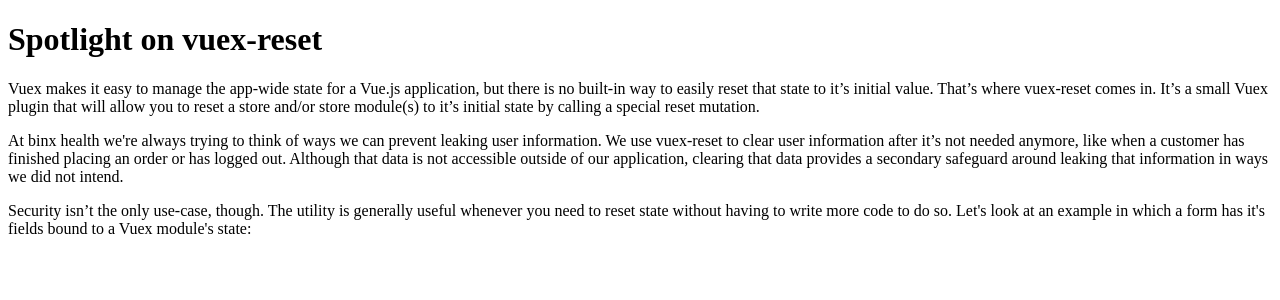
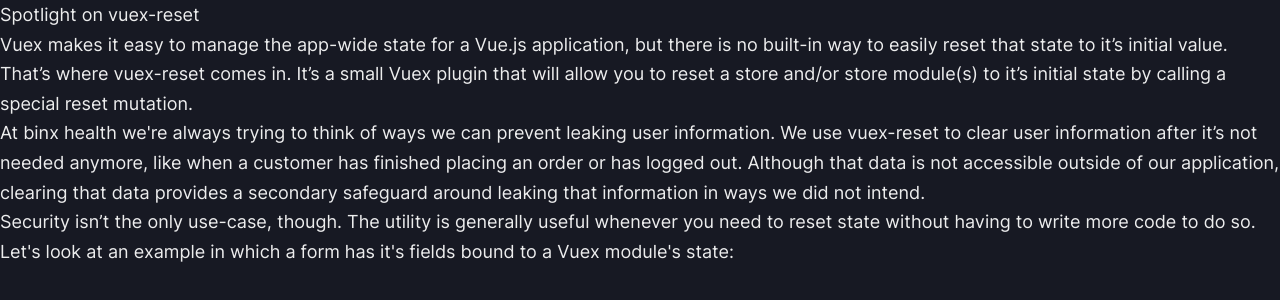
Before and after one commit to ianwalter/ianwalter, a Next.js app: page /posts/2020-12-05~spotlight-on-vuex-reset in a window 1280 px wide. Shown: the top 300 px of the page. Built offline with nearby package versions, Linux system fonts and the light colour scheme.

Commit message:
Adding theme

```diff
--- /dev/null
+++ b/components/Layout.js
@@ -0,0 +1,9 @@
+import { Box } from '@chakra-ui/react'
+
+export default function Layout (props) {
+  return (
+    <Box maxWidth="4xl" mx="auto" px={[6, 6, 6, 6, 0]} pt={8}>
+      {props.children}
+    </Box>
+  )
+}
--- a/package.json
+++ b/package.json
@@ -33,6 +33,7 @@
     "framer-motion": "^2.9.5",
     "next": "^10.0.3",
     "react": "^17.0.1",
-    "react-dom": "^17.0.1"
+    "react-dom": "^17.0.1",
+    "react-icons": "^4.1.0"
   }
 }
--- /dev/null
+++ b/pages/_app.js
@@ -0,0 +1,28 @@
+import { ChakraProvider } from '@chakra-ui/react'
+import { MDXProvider } from '@mdx-js/react'
+import { Heading, Box, Link } from '@chakra-ui/react'
+import theme from '../theme.js'
+import Layout from '../components/Layout.js'
+
+const components = {
+  wrapper: ({ layout, ...props }) => {
+    return (
+      <Layout>
+        <main {...props} />
+      </Layout>
+    )
+  },
+  h1: props => <Heading as="h1" my={6} {...props} />,
+  p: props => <Box as="p" my={4} {...props} />,
+  a: props => <Link color="blue.200" fontWeight="medium" {...props} />
+}
+
+export default function App ({ Component, pageProps }) {
+  return (
+    <ChakraProvider theme={theme}>
+      <MDXProvider components={components}>
+        <Component {...pageProps} />
+      </MDXProvider>
+    </ChakraProvider>
+  )
+}
--- /dev/null
+++ b/pages/_document.js
@@ -0,0 +1,30 @@
+import Document, { Html, Head, Main, NextScript } from 'next/document'
+
+export default class SiteDocument extends Document {
+  render () {
+    return (
+      <Html lang="en">
+        <Head>
+          <link
+            rel="preload"
+            href="/fonts/Inter-roman.var.woff2"
+            as="font"
+            type="font/woff2"
+            crossOrigin="anonymous"
+          />
+          <link rel="stylesheet" href="/fonts.css" />
+          <script
+            async
+            defer
+            data-domain="ianwalter.dev"
+            src="https://plausible.io/js/plausible.js"
+          />
+        </Head>
+        <body>
+          <Main />
+          <NextScript />
+        </body>
+      </Html>
+    )
+  }
+}
--- a/pages/posts/2020-12-05~spotlight-on-vuex-reset.mdx
+++ b/pages/posts/2020-12-05~spotlight-on-vuex-reset.mdx
@@ -1,10 +1,11 @@
 # Spotlight on vuex-reset
 
-Vuex makes it easy to manage the app-wide state for a Vue.js application, but
-there is no built-in way to easily reset that state to it’s initial value.
-That’s where vuex-reset comes in. It’s a small Vuex plugin that will allow you
-to reset a store and/or store module(s) to it’s initial state by calling a
-special reset mutation.
+[Vuex](https://vuex.vuejs.org/) makes it easy to manage the app-wide state for a
+[Vue.js](https://vuejs.org) application, but there is no built-in way to easily
+reset that state to it’s initial value. That’s where
+[vuex-reset](https://github.com/ianwalter/vuex-reset) comes in. It’s a small
+Vuex plugin that will allow you to reset a store and/or store module(s) to it’s
+initial state by calling a special reset mutation.
 
 At binx health we're always trying to think of ways we can prevent leaking user
 information. We use vuex-reset to clear user information after it’s not needed
--- a/pages/projects.js
+++ b/pages/projects.js
@@ -1,5 +1,9 @@
+import Head from 'next/head'
+
 export default function Projects () {
   return (
-    <div></div>
+    <div>
+      <Head>Proects - Ian Walter</Head>
+    </div>
   )
 }
--- /dev/null
+++ b/public/fonts.css
@@ -0,0 +1,8 @@
+@font-face {
+  font-family: 'Inter var';
+  font-weight: 100 900;
+  font-display: swap;
+  font-style: normal;
+  font-named-instance: 'Regular';
+  src: url("/fonts/Inter-roman.var.woff2") format("woff2");
+}
--- /dev/null
+++ b/theme.js
@@ -0,0 +1,32 @@
+import { extendTheme } from '@chakra-ui/react'
+
+const font = `
+  "Inter var",
+  "Helvetica Neue Light",
+  "Helvetica Neue",
+  Helvetica,
+  Arial,
+  "Lucida Grande",
+  sans-serif
+`
+
+const theme = {
+  config: {
+    initialColorMode: 'dark'
+  },
+  styles: {
+    global: {
+      body: {
+        backgroundColor: 'gray.900',
+        fontSize: 18,
+        lineHeight: '1.85rem'
+      }
+    }
+  },
+  fonts: {
+    body: font,
+    heading: font
+  }
+}
+
+export default extendTheme(theme)
```
Also changed, not shown: public/fonts/Inter-roman.var.woff2 (added), 1 other file (tests, documents, lock files or other folders).
